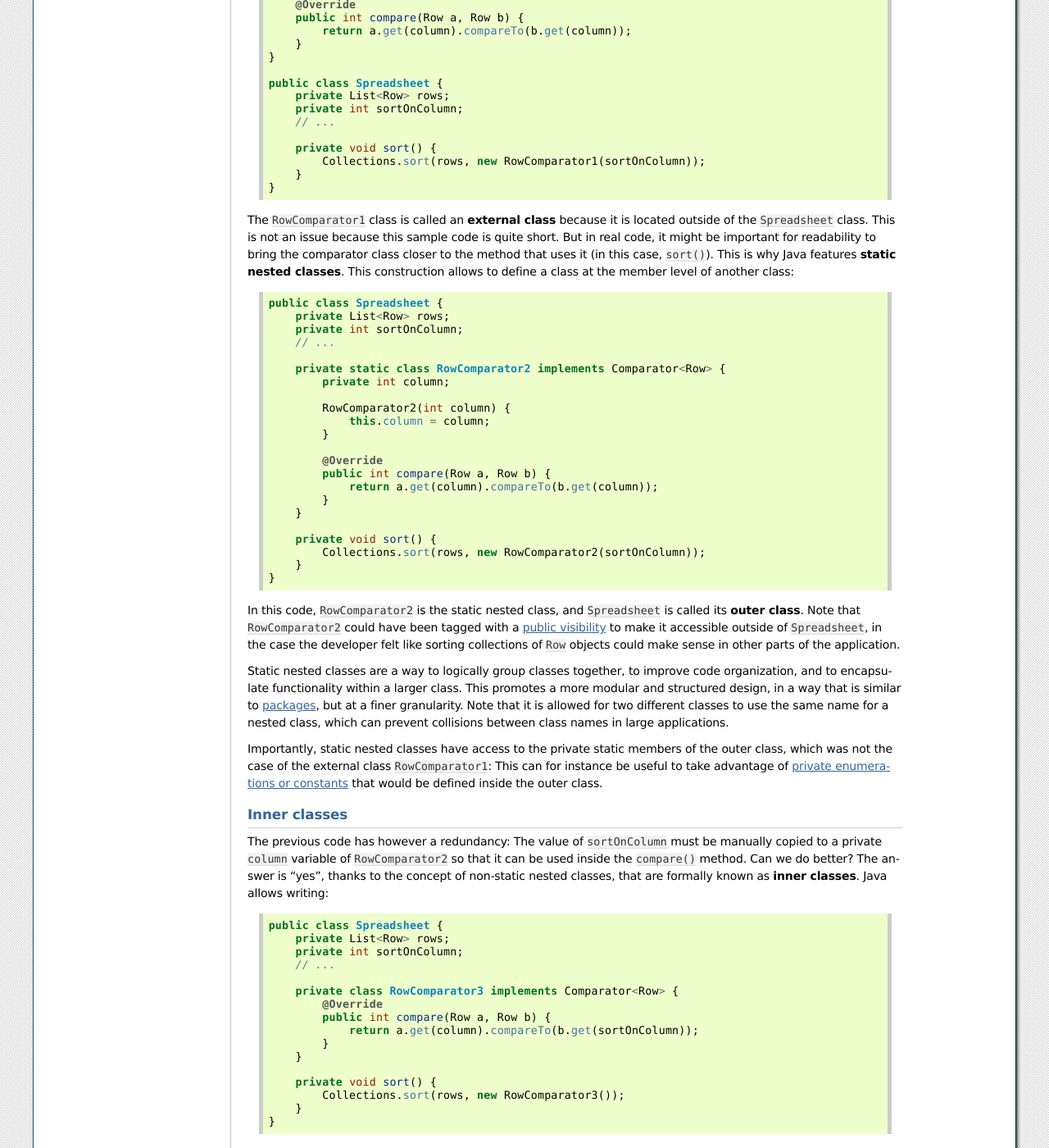
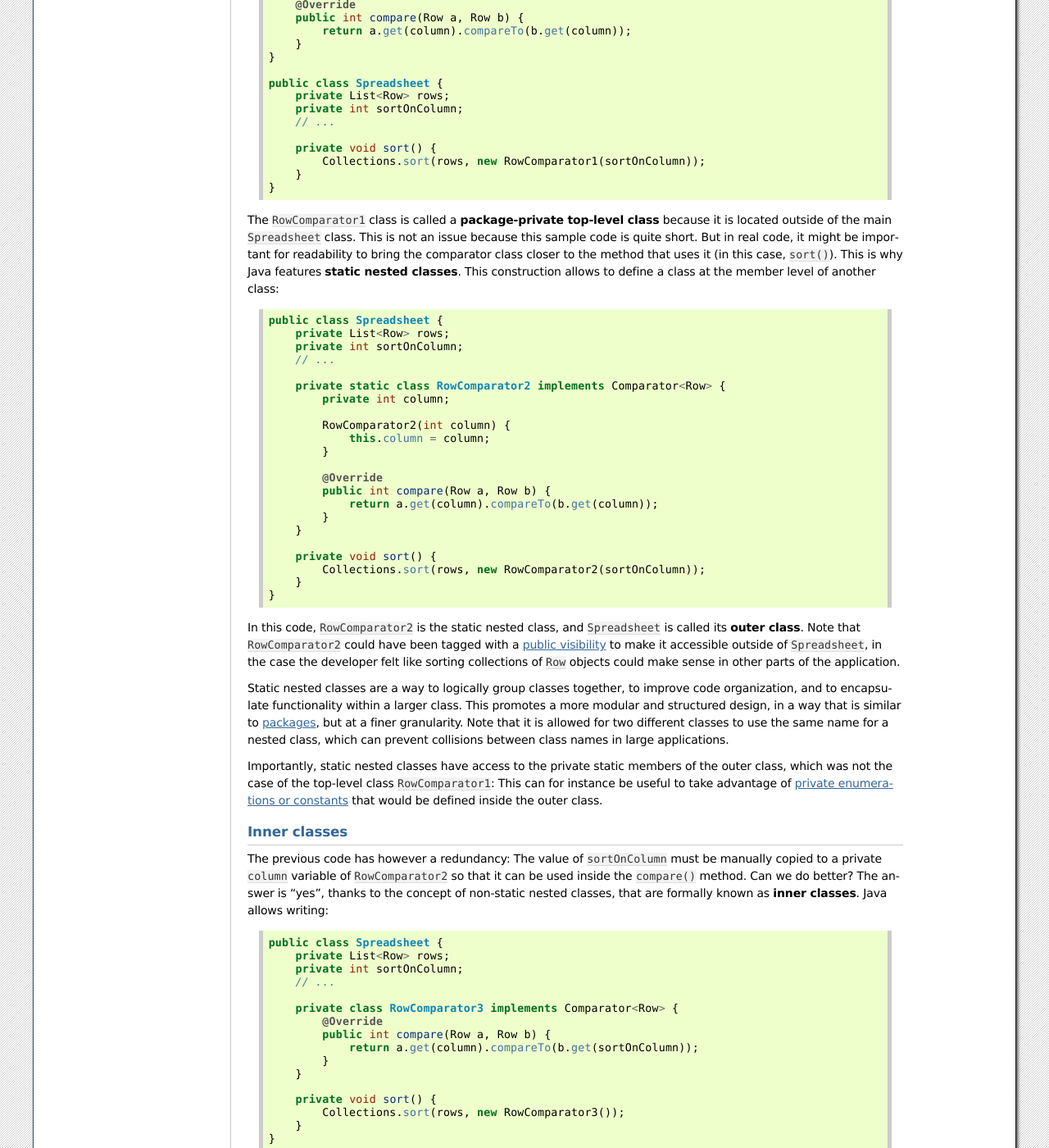
Before and after one commit to pschaus/book_lepl1402, a Sphinx documentation site: the page built from source/part6.rst, in a window 1280 px wide and 1400 px high, scrolled down 2157 px. Shown: the whole window at 82% size. Built offline with Sphinx 7.4.7, drawn with Linux system fonts in a browser that asks for light colours; formulas are drawn with MathJax 3; some of the changed text lies outside the part shown.

Commit message:
renamed external classes as top-level classes

```diff
--- a/source/part5.rst
+++ b/source/part5.rst
@@ -73,7 +73,7 @@ Threads in Java
 
 Java provides extensive support of multithreading.
 
-When a Java program starts its execution, the Java Virtual Machine (JVM) starts an initial thread. This initial thread is called the **main thread** and is responsible for the execution of the ``main()`` method, which is the :ref:`entry point of most Java applications <java_main>`. Alongside the main thread, the JVM also start some private background threads for its own housekeeping (most notably the garbage collector).
+When a Java program starts its execution, the Java Virtual Machine (JVM) starts an initial thread. This initial thread is called the **main thread** and is responsible for the execution of the ``main()`` method, which is the :ref:`entry point of most Java applications <java_main>`. Alongside the main thread, the JVM also starts some private background threads for its own housekeeping (most notably the garbage collector).
 
 Additional threads can then be created by software developers in two different ways:
 
@@ -144,7 +144,7 @@ Our ``MinComputation`` class specifies how to compute the minimum of an array. W
         // This prints: "Minimum value: -5.0"
     }
 
-In this example, no additional thread was created besides the main Java thread. Thanks to the fact that ``MinComputation`` implements ``Runnable``, it is now possible to compute the minimum in a separate thread:
+In this example, no additional thread was created besides the main Java thread. But thanks to the fact that ``MinComputation`` implements ``Runnable``, it is now possible to compute the minimum in a separate thread:
 
 ..  code-block:: java
 
@@ -306,7 +306,7 @@ For algorithms working on an array, the basic idea is to split the array in two
 
 Once the two threads have finished their work, we need to **combine** their results to get the final result. In our example, the minimum of the whole array is the minimum of the two minimums computed on the two parts.
 
-To implement this solution, the class that implements the ``Runnable`` interface must not only receive the ``values`` array, but it must also receive the start index and the end index of the block of interest in the array. Furthermore, the class must not *print* the minimum, but must provide access to computed minimum value in either block. This is implemented in the following code:
+To implement this solution, the class that implements the ``Runnable`` interface must not only receive the ``values`` array, but it must also receive the start index and the end index of the block of interest in the array. Furthermore, the class must not *print* the minimum, but it must provide access to computed minimum value in either block. This is implemented in the following code:
 
 ..  code-block:: java
 
--- a/source/part6.rst
+++ b/source/part6.rst
@@ -144,7 +144,7 @@ To this end, the ``Spreadsheet`` class contains the member variable ``sortOnColu
         }
     }
 
-The ``RowComparator1`` class is called an **external class** because it is located outside of the ``Spreadsheet`` class. This is not an issue because this sample code is quite short. But in real code, it might be important for readability to bring the comparator class closer to the method that uses it (in this case, ``sort()``). This is why Java features **static nested classes**. This construction allows to define a class at the member level of another class:
+The ``RowComparator1`` class is called a **package-private top-level class** because it is located outside of the main ``Spreadsheet`` class. This is not an issue because this sample code is quite short. But in real code, it might be important for readability to bring the comparator class closer to the method that uses it (in this case, ``sort()``). This is why Java features **static nested classes**. This construction allows to define a class at the member level of another class:
 
 ..  code-block:: java
 
@@ -175,7 +175,7 @@ In this code, ``RowComparator2`` is the static nested class, and ``Spreadsheet``
 
 Static nested classes are a way to logically group classes together, to improve code organization, and to encapsulate functionality within a larger class. This promotes a more modular and structured design, in a way that is similar to :ref:`packages <packages>`, but at a finer granularity. Note that it is allowed for two different classes to use the same name for a nested class, which can prevent collisions between class names in large applications.
 
-Importantly, static nested classes have access to the private static members of the outer class, which was not the case of the external class ``RowComparator1``: This can for instance be useful to take advantage of :ref:`private enumerations or constants <enumerations>` that would be defined inside the outer class.
+Importantly, static nested classes have access to the private static members of the outer class, which was not the case of the top-level class ``RowComparator1``: This can for instance be useful to take advantage of :ref:`private enumerations or constants <enumerations>` that would be defined inside the outer class.
 
 
 Inner classes
@@ -290,7 +290,7 @@ Local inner classes
 
 So far, we have seen three different constructions to define classes:
 
-* External classes are the default way of defining classes, i.e., separately from any other class.
+* Top-level classes are the default way of defining classes, i.e., separately from any other class.
 
 * Static nested classes are members of an outer class. They have access to the static members of the outer class.
 
```
